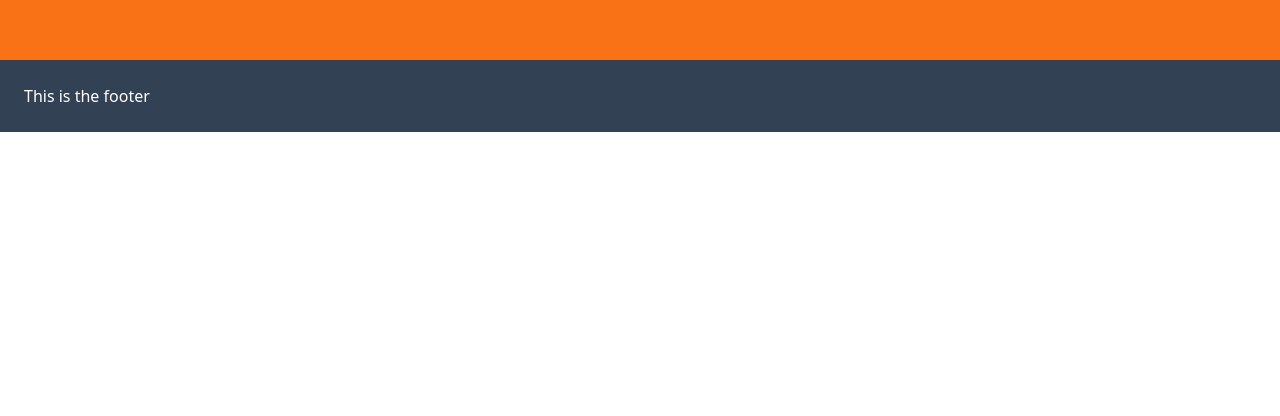
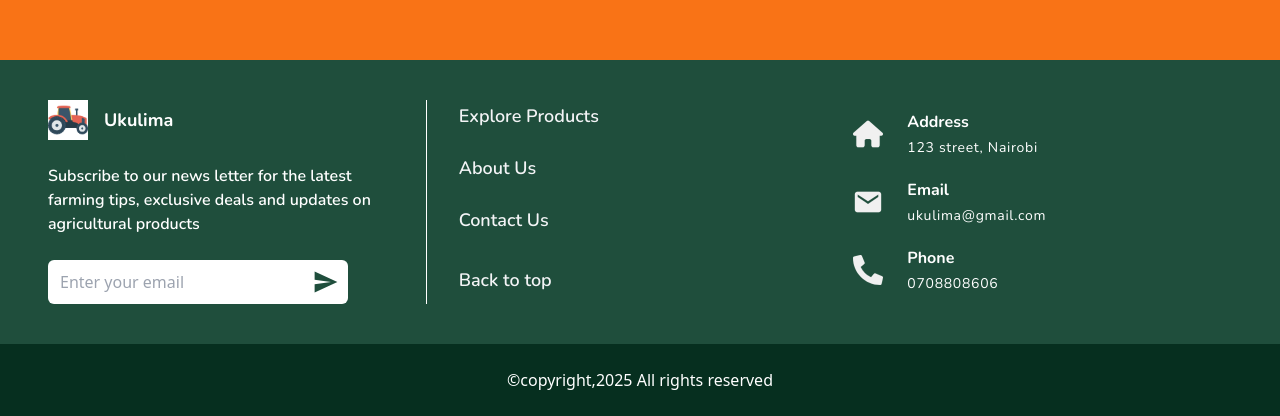
Before and after one commit to Ephy-kimotho/ukulima, a React (Vite) app: page / in a window 1280 px wide. Shown: the part 808-1224 px from the top of the page. Before the commit the page ends 940 px from the top, so only its background shows below. Built offline with nearby package versions, Linux system fonts and the light colour scheme.

Commit message:
feat: finished with the footer

```diff
--- a/package.json
+++ b/package.json
@@ -15,6 +15,7 @@
     "lucide-react": "^0.475.0",
     "react": "^19.0.0",
     "react-dom": "^19.0.0",
+    "react-icons": "^5.5.0",
     "react-router-dom": "^6.28.0",
     "yup": "^1.6.1"
   },
--- a/src/components/Login.jsx
+++ b/src/components/Login.jsx
@@ -39,9 +39,9 @@ function Login() {
       </article>
 
       <section className="sm:w-1/2">
-        <div className="ml-3 pt-3">
+        <Link to="/" className="ml-3 pt-3 block">
           <img src={logo} alt="ukulima logo" className="w-10 h-10" />
-        </div>
+        </Link>
         <Formik
           initialValues={{ email: "", password: "" }}
           validationSchema={loginSchema}
--- a/src/components/SignUp.jsx
+++ b/src/components/SignUp.jsx
@@ -1,6 +1,6 @@
 import { useState } from "react";
 import { Formik, Form } from "formik";
-import { User, Phone, Mail,  Eye, EyeOff } from "lucide-react";
+import { User, Phone, Mail, Eye, EyeOff } from "lucide-react";
 import { Link } from "react-router-dom";
 import { signUpSchema } from "../schemas";
 import Input from "./common/Input";
@@ -28,9 +28,9 @@ function SignUp() {
 
   return (
     <section className="">
-      <header className="pt-3">
+      <Link to="/" className="pt-3 mt-2 block">
         <img src={ukulimaLogo} alt="Ukulima logo" className="ml-5 w-10 h-10" />
-      </header>
+      </Link>
       <Formik
         initialValues={{
           firstName: "",
--- /dev/null
+++ b/src/components/common/FooterIcon.jsx
@@ -0,0 +1,16 @@
+/* eslint-disable react/prop-types */
+function FooterIcon({ icon: Icon, title, text }) {
+  return (
+    <article className="flex items-center gap-6 w-full">
+      <Icon size={30} color="#f0f0f0" strokeWidth={2}  />
+      <div className="space-y-1 font-nunito text-white">
+        <p className="font-bold ">{title}</p>
+        <p className="text-sm tracking-wider">{text}</p>
+      </div>
+    </article>
+  );
+}
+
+/* <SendHorizontal size={28} color="#f0f0f0" strokeWidth={3} /> */
+
+export default FooterIcon;
--- /dev/null
+++ b/src/components/common/FooterNav.jsx
@@ -0,0 +1,34 @@
+import { Link } from "react-router-dom";
+import Button from "./Button";
+
+function FooterNav() {
+  const linkStyles =
+    "hover:text-tangerine text-lg hover:translate-x-3.5 transition-transform duration-700 ml-2";
+
+  const navigateToTop = () => {
+    window.scrollTo({
+      top: 0,
+      left: 0,
+      behavior: "smooth",
+    });
+  };
+
+  return (
+    <nav className="flex flex-col md:justify-center gap-6 font-nunito font-semibold text-gray-100">
+      <Link to="products" className={linkStyles} onClick={navigateToTop}>
+        Explore Products
+      </Link>
+      <Link to="about" onClick={navigateToTop} className={linkStyles}>
+        About Us
+      </Link>
+      <Link to="contact" onClick={navigateToTop} className={linkStyles}>
+        Contact Us
+      </Link>
+      <Button action={navigateToTop} moreStyles={`text-left  ${linkStyles}`}>
+        Back to top
+      </Button>
+    </nav>
+  );
+}
+
+export default FooterNav;
--- /dev/null
+++ b/src/components/common/Subscription.jsx
@@ -0,0 +1,54 @@
+import { IoMdSend } from "react-icons/io";
+import logo from "/images/logo.png";
+import { useState } from "react";
+import Button from "./Button";
+
+function Subscription() {
+  // state to hold email
+  const [email, setEmail] = useState("");
+
+  // function to subscribe to email
+  const subscribe = async () => {
+    await new Promise((resolve) =>
+      setTimeout(() => {
+        resolve();
+      }, 1200)
+    );
+
+    alert("Subscription successfull.");
+    setEmail('');
+  };
+
+  return (
+    <article className=" space-y-6 md:border-r md:border-r-white pr-4">
+      <div className="flex gap-4 items-center">
+        <img
+          src={logo}
+          alt="ukulima logo"
+          className="w-9 h-9 sm:w-10 sm:h-10"
+        />
+        <p className="text-white font-bold  font-nunito text-lg">Ukulima</p>
+      </div>
+      <p className="text-white font-semibold font-nunito max-w-[350px]">
+        Subscribe to our news letter for the latest farming tips, exclusive
+        deals and updates on agricultural products
+      </p>
+
+      <div className="bg-white rounded-md max-w-[300px]  flex items-center">
+        <input
+          type="text"
+          name="email"
+          value={email}
+          onChange={(e) => setEmail(e.target.value.trim())}
+          className="border-none  text-night pl-3 flex-1 text-base outline-none placeholder:text-gray-400 w-full bg-transparent"
+          placeholder="Enter your email"
+        />
+        <Button action={subscribe} moreStyles="mx-2 ">
+          <IoMdSend size={28} color="#1F4E3C" />
+        </Button>
+      </div>
+    </article>
+  );
+}
+
+export default Subscription;
--- a/src/layout/Footer.jsx
+++ b/src/layout/Footer.jsx
@@ -1,7 +1,49 @@
+import { FaHouse } from "react-icons/fa6";
+import { IoMdMail } from "react-icons/io";
+import { FaPhoneAlt } from "react-icons/fa";
+import FooterNav from "../components/common/FooterNav";
+import FooterIcon from "../components/common/FooterIcon";
+import Subscription from "../components/common/Subscription";
+
 function Footer() {
-  return <footer className="bg-slate-700 text-white p-6">
-    <p>This is the footer</p>
-  </footer>;
+  /* Array to store contact inforamtion */
+  const info = [
+    {
+      icon: FaHouse,
+      title: "Address",
+      text: "123 street, Nairobi",
+    },
+
+    {
+      icon: IoMdMail,
+      title: "Email",
+      text: "ukulima@gmail.com",
+    },
+    {
+      icon: FaPhoneAlt,
+      title: "Phone",
+      text: "0708808606",
+    },
+  ];
+
+  return (
+    <footer className="text-white">
+      <section className="bg-moldGreen grid sm:grid-cols-3  gap-12 sm:gap-6 py-10 pl-6 lg:px-12">
+        <Subscription />
+        <FooterNav />
+        <div className="w-56 flex gap-5 flex-col justify-center">
+          {info.map((item, idx) => (
+            <FooterIcon key={idx} {...item} />
+          ))}
+        </div>
+      </section>
+      <section className="py-6 flex justify-center items-center bg-[#062F1F] text-white">
+        <p className="text-base">
+          &copy;copyright,{new Date().getFullYear()} All rights reserved
+        </p>
+      </section>
+    </footer>
+  );
 }
 
 export default Footer;
--- a/src/layout/Header.jsx
+++ b/src/layout/Header.jsx
@@ -12,13 +12,13 @@ function Header() {
   const toggleMenu = () => setIsMenuOpen(!isMenuOpen);
 
   const baseStyles =
-    "text-night font-semibold font-mulish text-lg hover:text-tangerine capitalize tracking-wide";
+    "text-night font-semibold font-mulish text-lg hover:text-tangerine capitalize tracking-widest";
   const activeStlyes = `${baseStyles} text-tangerine transition-colors duration-300`;
 
   return (
-    <header className="">
+    <header>
       {/* TABLET AND DESKTOP NAVIGATION BAR */}
-      <section className="py-3 px-4 sm:px-8 bg-white shadow-md flex items-center justify-between">
+      <section className="py-3 px-4 sm:px-2 lg:px-8 bg-white shadow-md flex items-center justify-between">
         {/* Logo */}
         <Link to="/">
           <img
@@ -29,7 +29,7 @@ function Header() {
         </Link>
 
         {/*Tablet and Desktop Navigation bar */}
-        <nav className="hidden md:flex gap-14">
+        <nav className="hidden md:flex gap-8 lg:gap-14">
           <NavLink
             to="/"
             className={({ isActive }) => (isActive ? activeStlyes : baseStyles)}
@@ -120,7 +120,7 @@ function Header() {
             Contact us
           </NavLink>
         </nav>
-        <div className="flex flex-col mb-10 gap-4">
+        <div className="flex flex-col pb-32 gap-4">
           <Link
             to="login"
             className="py-2 px-8 bg-avocado text-white font-bold font-mulish tracking-wider rounded-xl text-base border-2 border-transparent hover:border-avocado hover:text-avocado hover:bg-white w-2/5 mx-auto text-center"
```
Also changed, not shown: public/images/logo.png (added), 1 other file (tests, documents, lock files or other folders).
